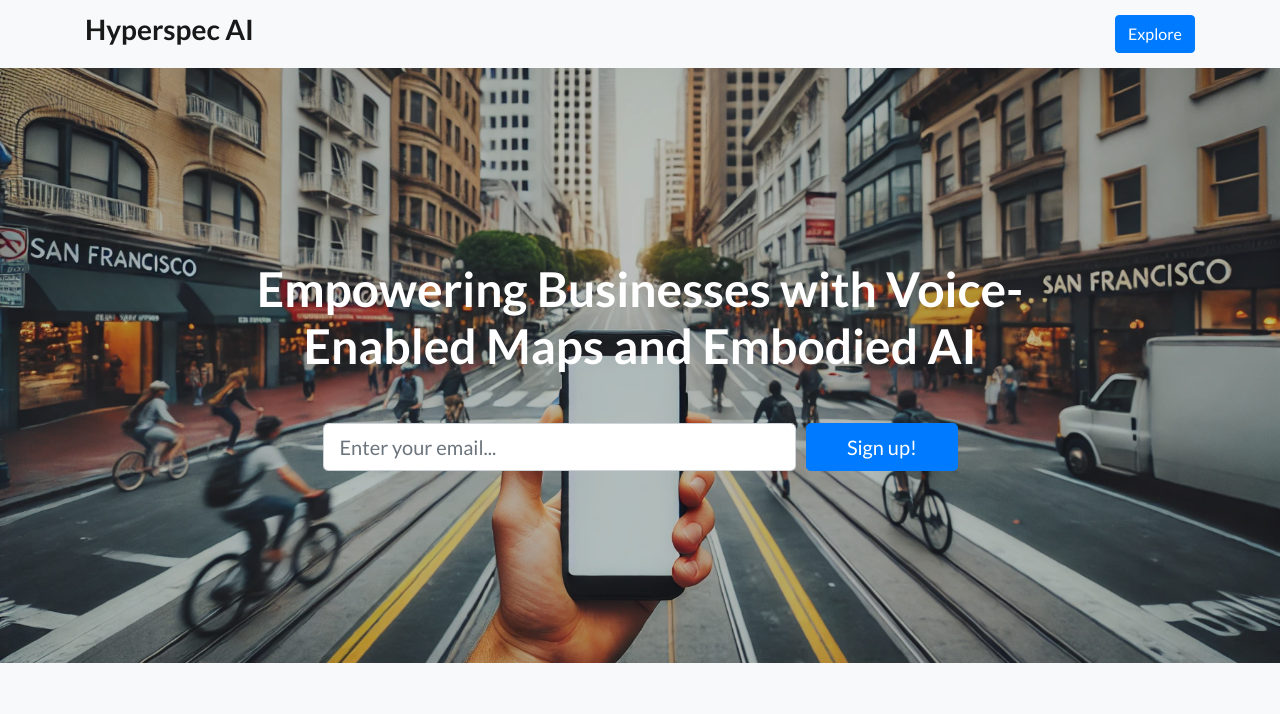
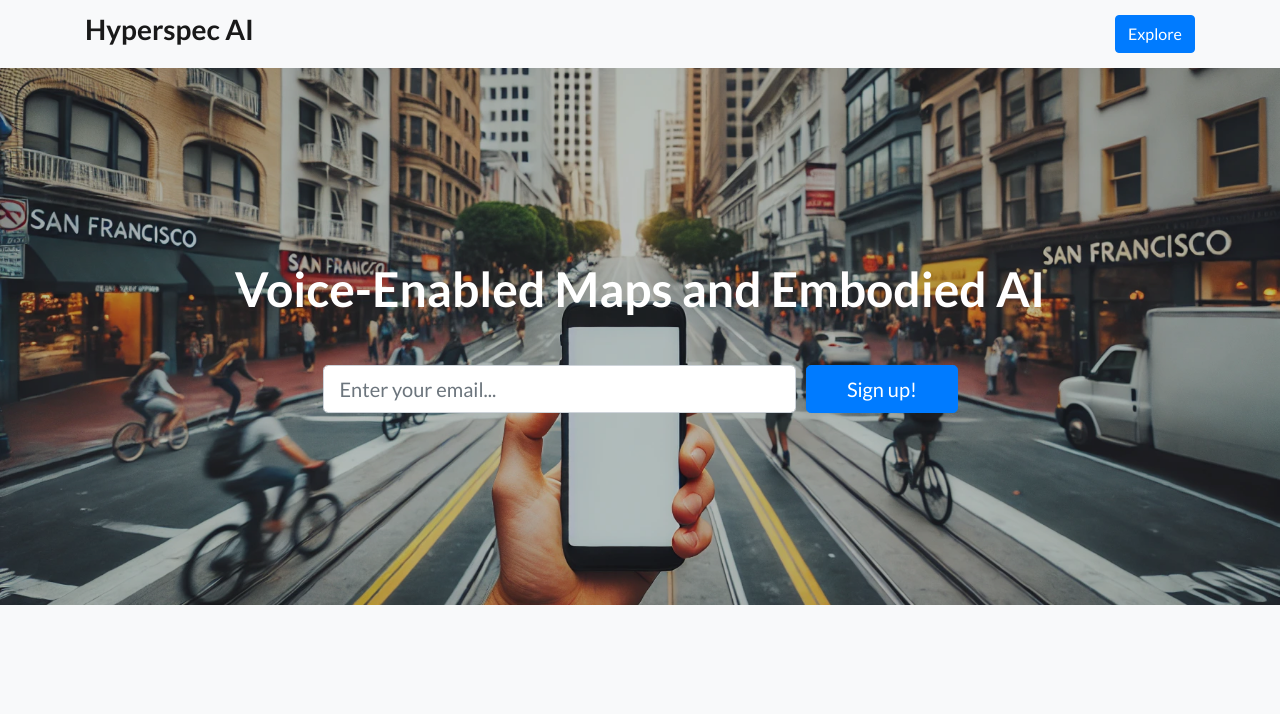
Before and after one commit to hyperspec-ai/hyperspec.github.io, a website: page index.html in a window 1280 px wide. Shown: the top 714 px of the page. Drawn offline with Linux system fonts and the light colour scheme.

Commit message:
adding changes to header

```diff
--- a/index.html
+++ b/index.html
@@ -56,7 +56,7 @@
     <div class="container">
       <div class="row">
         <div class="col-xl-9 mx-auto">
-          <h1 class="mb-5">Empowering Businesses with Voice-Enabled Maps and Embodied AI</h1>
+          <h1 class="mb-5">Voice-Enabled Maps and Embodied AI</h1>
         </div>
         <div class="col-md-10 col-lg-8 col-xl-7 mx-auto">
           <form>
```
